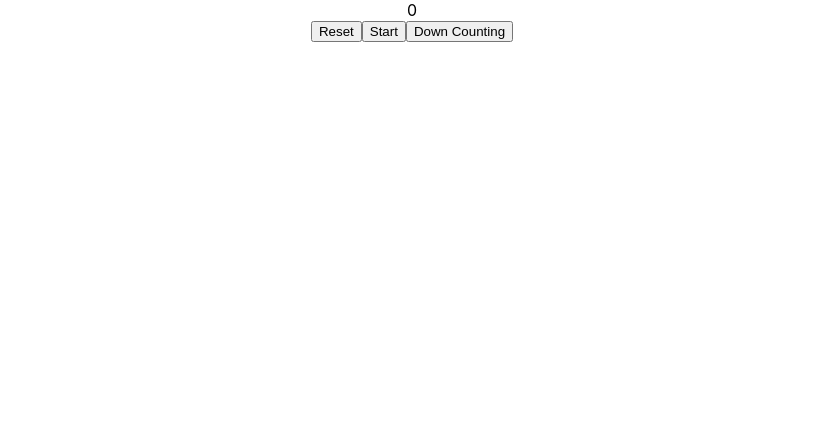
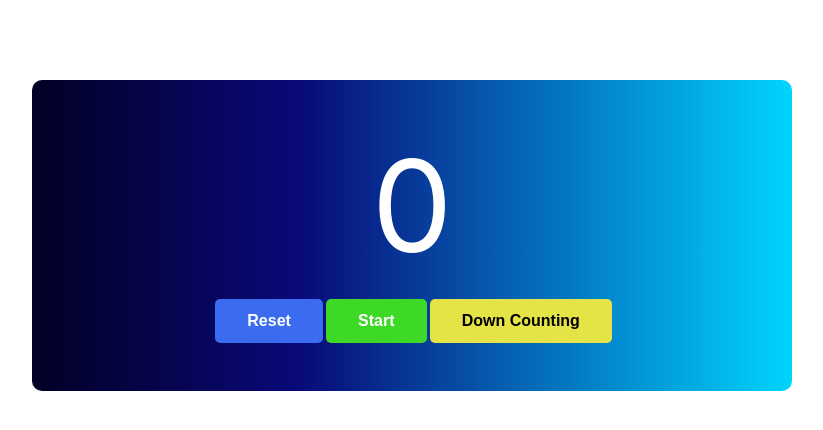
Before and after one commit to MohammadRezaQaderi/React, a React (Create React App) app in the folder ie-hw/: page / in a window 1280 px wide. Shown: the top 430 px of the page, without its empty margins (228-1051 px from the left). Built offline with nearby package versions, Linux system fonts and the light colour scheme.

Commit message:
style for counter

```diff
--- a/ie-hw/src/components/counter/counter.js
+++ b/ie-hw/src/components/counter/counter.js
@@ -1,4 +1,5 @@
-import React, {useState , useEffect} from 'react'
+import React, {useState , useEffect} from 'react';
+import style from './counter.module.css';
 
 export default function Counter() {
     const[counter, setCounter] = useState(0);
@@ -15,7 +16,9 @@ export default function Counter() {
             }
             else{
                 intervalId = setInterval(()=>{
-                    setCounter(counter=>counter-1);
+                    if(counter > 0){
+                        setCounter(counter=>counter-1);
+                    }
                 }, 1000)
             }
         }
@@ -28,26 +31,15 @@ export default function Counter() {
         setCounter(0);
     }
 
-    useEffect(()=>{
-        // let intervalId;
-        console.log(counter);
-        // if(isDownCount & !isStart){
-        // intervalId = setInterval(()=>{
-        //     setCounter(counter=>counter-1);
-        // }, 1000)
-        // }
-        // return()=> clearInterval(intervalId);
-    }, [isDownCount])
-
     return (
-        <div className="container">
-            <div className="counter">
-                <span className="count">{counter}</span>
+        <div className={style.container}>
+            <div className={style.counter}>
+                <span>{counter}</span>
             </div>
-            <div className="buttons">
-                <button onClick={(reset)} className="reset">Reset</button>
-                <button onClick={()=>setStart(!isStart)} className="start">{isStart ? "Pause":"Start"}</button>
-                <button onClick={()=>setDownCount(!isDownCount)} className="downCount">{isDownCount ? "Down Counting":"Up Counting"}</button>
+            <div className={style.buttons}>
+                <button onClick={(reset)} className={style.reset}>Reset</button>
+                <button onClick={()=>setStart(!isStart)} className={style.start}>{isStart ? "Pause":"Start"}</button>
+                <button onClick={()=>setDownCount(!isDownCount)} className={style.downCount}>{isDownCount ? "Down Counting":"Up Counting"}</button>
             </div>
         </div>
     )
--- /dev/null
+++ b/ie-hw/src/components/counter/counter.module.css
@@ -0,0 +1,47 @@
+.container {
+    width: 600px;
+    margin: 0 auto;
+    display: grid;
+    place-items: center;
+    margin-top: 5rem;
+    background-image: linear-gradient(90deg, #020024 0%, #090979 35%, #00d4ff 100%);
+    padding: 3rem 5rem;
+    border-radius: 10px;
+  }
+
+  .counter {
+    font-size: 8rem;
+    margin-bottom: 1rem;
+    color: white;
+  }
+
+  .buttons button {
+    padding: 0.8rem 2rem;
+    border: none;
+    margin-left: 0.2rem;
+    font-size: 1rem;
+    cursor: pointer;
+    border-radius: 5px;
+    font-weight: bold;
+    transition: all 300ms ease-in-out;
+    transform: translateY(0);
+  }
+
+  .buttons button:hover {
+    transform: translateY(-2px);
+  }
+
+
+  .start {
+    background: #3ed927;
+    color: white;
+  }
+
+  .downCount {
+    background: #e4e446;
+  }
+
+  .reset {
+    background: #3b6bee;
+    color: white;
+  }
```
